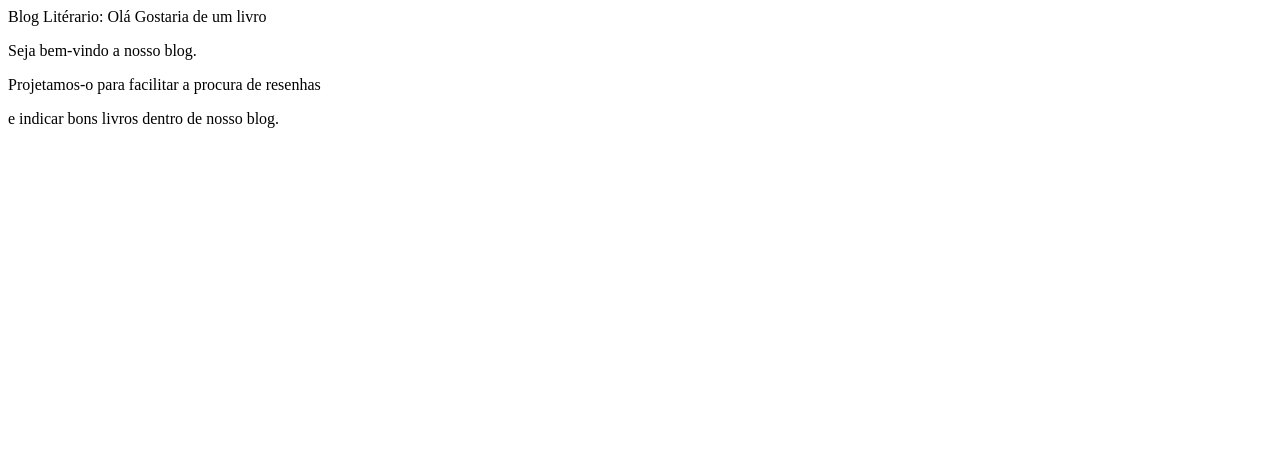
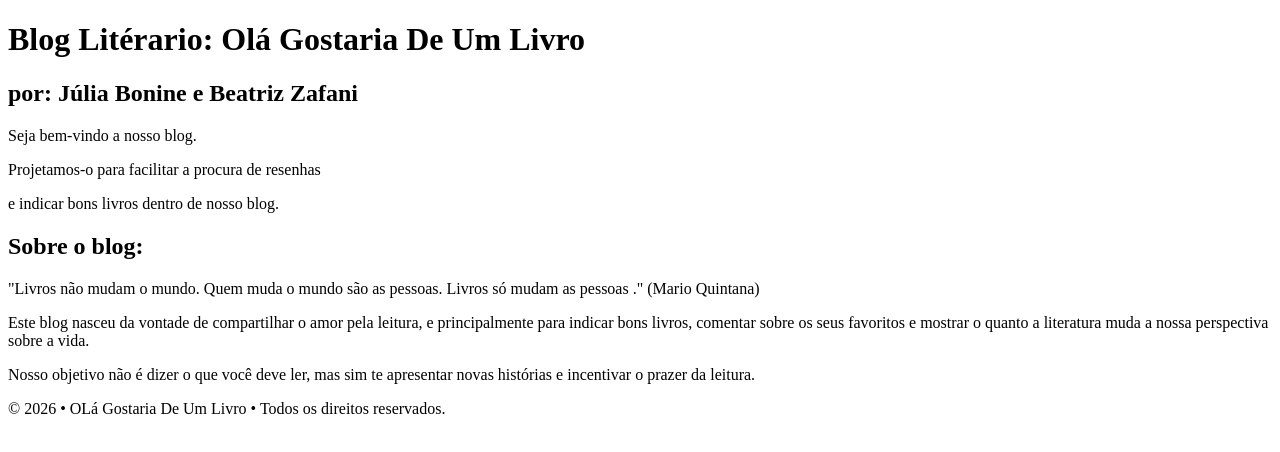
Before and after one commit to juliabonine/pagina-web-, a plain HTML site: page index.html in a window 1280 px wide. Drawn offline with Linux system fonts and the light colour scheme.

Commit message:
Add files via upload

```diff
--- a/index.html
+++ b/index.html
@@ -4,10 +4,14 @@
                 <meta charset="UTF-8">
                 <meta http-equiv="X-UA-Compatible" content="IE=edge">
                 <meta name="viewport" content="width=device-width, initial-scale=1.0">
-                <title>Document</title>
+                <title>Blog Litérario</title>
         </head>
+
         <body>
-                <h>Blog Litérario: Olá Gostaria de um livro</h>
+         <header>
+                <h1>Blog Litérario: Olá Gostaria De Um Livro</h1>
+                <h2>por: Júlia Bonine e Beatriz Zafani</h2>
+        </header>
 
                 <p>Seja bem-vindo a nosso blog.</p>
                 <p> Projetamos-o para facilitar a procura de resenhas</p>
@@ -15,3 +19,23 @@
 
         </body>
         </html>
+        <h2>Sobre o blog:</h2>
+        <main>
+                <p> "Livros não mudam o mundo. Quem muda o mundo são as pessoas. Livros só mudam as pessoas ."
+                    (Mario Quintana)
+                </p>
+
+                <p>
+                    Este blog nasceu da vontade de compartilhar o amor pela leitura, e
+                    principalmente para indicar bons livros, comentar sobre os seus favoritos
+                    e mostrar o quanto a literatura muda a nossa perspectiva sobre a vida.
+                </p>
+
+            <p>
+                Nosso objetivo não é dizer o que você deve ler, mas sim te apresentar novas
+                histórias e incentivar o prazer da leitura.
+            </p>
+
+        <footer>
+            <p>© 2026 • OLá Gostaria De Um Livro • Todos os direitos reservados.</p>
+        </footer></main>
```
